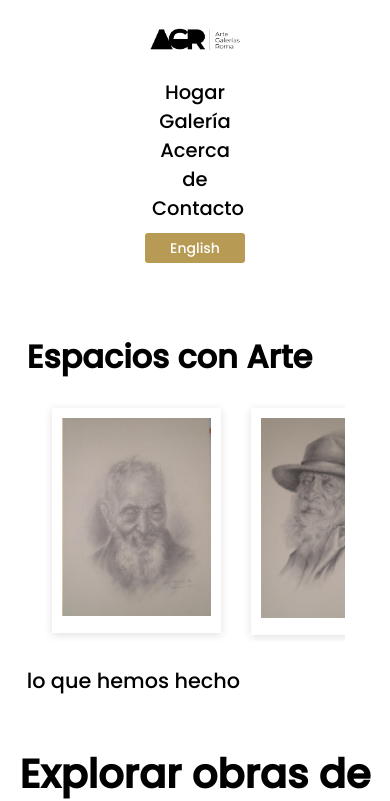
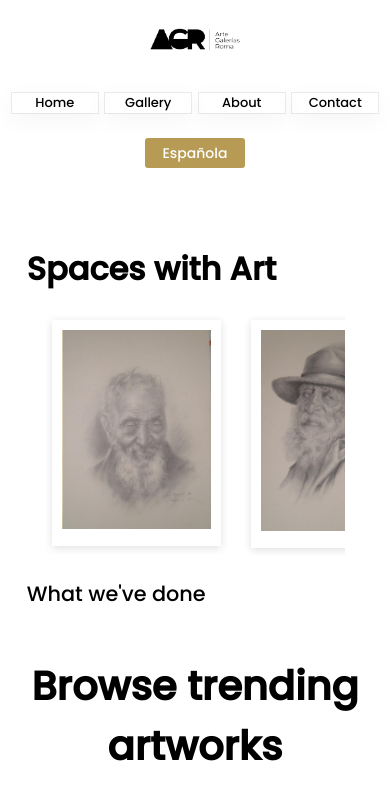
Before and after one commit to vaishkiyarminal001/ficha_technica, a React (Create React App) app: page / in a window 390 px wide. Shown: the top 801 px of the page. Built offline with nearby package versions, Linux system fonts and the light colour scheme.

Commit message:
Navbar responsive

```diff
--- a/src/Component/Context/AuthContextProvide.jsx
+++ b/src/Component/Context/AuthContextProvide.jsx
@@ -5,7 +5,7 @@ export const MyAuthContext = createContext(); //box
 
 function AuthContextProvide({children}) {
 
-const[lang, setLang]= useState(false);
+const[lang, setLang]= useState(true);
 // console.log(lang)
 
 const[isAuth, setIsauth] = useState(false);
--- a/src/Component/Navbar/Navbar.css
+++ b/src/Component/Navbar/Navbar.css
@@ -122,6 +122,19 @@ nav span {
     height: auto;
   }
 
+  nav{
+    /* border: 1px solid red; */
+    display: flex;
+    font-size: 10px;
+  }
+
+  .link{
+    box-shadow: rgba(0, 0, 0, 0.05) 0px 6px 24px 0px, rgba(0, 0, 0, 0.08) 0px 0px 0px 1px;
+    margin-left: 1%;
+    margin-right: 1%;
+
+  }
+
   .logo {
     /* border: 1px solid red; */
     width: 30%;
@@ -131,15 +144,19 @@ nav span {
     width: 100%;
   }
 
-  nav {
+  /* nav {
     height: auto;
     flex-direction: column;
     align-items: center;
     text-align: center;
-  }
+  } */
 
   .nav-button {
     margin-top: 10px;
     margin-right: 0;
   }
+
+  .upper-nav{
+    margin-bottom: 2%;
+  }
 }
```
